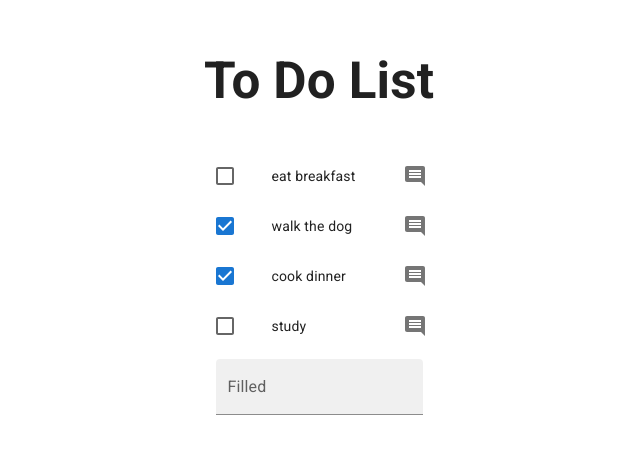
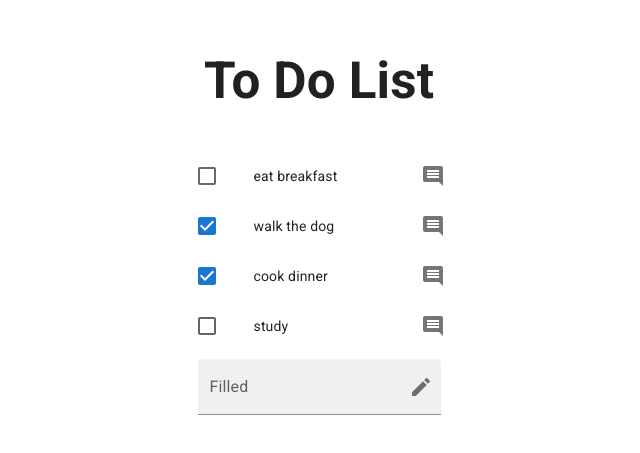
Before and after one commit to chilejay7/Material-UI-To-Do-List, a React (Vite) app: page / in a window 1280 px wide. Shown: the part 175-628 px from the top of the page, without its empty margins (321-961 px from the left). Built offline with nearby package versions, Linux system fonts and the light colour scheme.

Commit message:
adds create button / icon to input field

```diff
--- a/src/TodoForm.jsx
+++ b/src/TodoForm.jsx
@@ -1,4 +1,5 @@
-import { ListItem, TextField } from "@mui/material";
+import { ListItem, TextField, InputAdornment, IconButton } from "@mui/material";
+import Create from "@mui/icons-material/Create";
 import { useState } from "react";
 
 
@@ -12,7 +13,38 @@ export default function TodoForm() {
 
     return (
         <ListItem>
-            <TextField id="filled-basic" label="Filled" variant="filled" onChange={handleChange} value={text} />
+            <TextField id="filled-basic" label="Filled" variant="filled" onChange={handleChange} value={text}
+                InputProps={{
+                    endAdornment: (
+                        <InputAdornment position="end">
+                            <IconButton
+                                aria-label="toggle password visibility"
+                                edge="end"
+                            >
+                                <Create />
+                            </IconButton>
+                        </InputAdornment>
+                    )
+                }}
+            />
         </ListItem>
     )
 }
+
+// <OutlinedInput
+//             id="outlined-adornment-password"
+//             type={showPassword ? 'text' : 'password'}
+//             endAdornment={
+//               <InputAdornment position="end">
+//                 <IconButton
+//                   aria-label="toggle password visibility"
+//                   onClick={handleClickShowPassword}
+//                   onMouseDown={handleMouseDownPassword}
+//                   edge="end"
+//                 >
+//                   {showPassword ? <VisibilityOff /> : <Visibility />}
+//                 </IconButton>
+//               </InputAdornment>
+//             }
+//             label="Password"
+//           />
```
